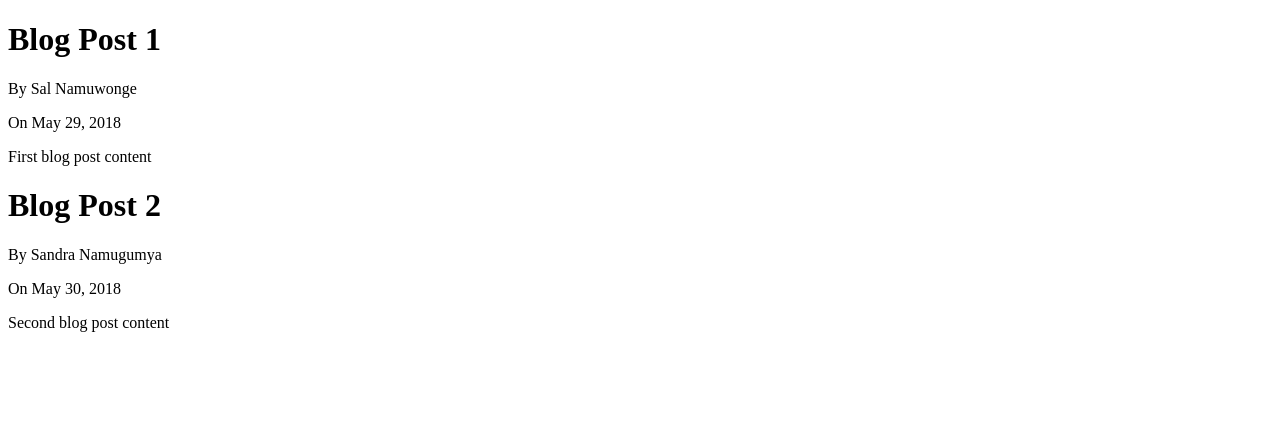
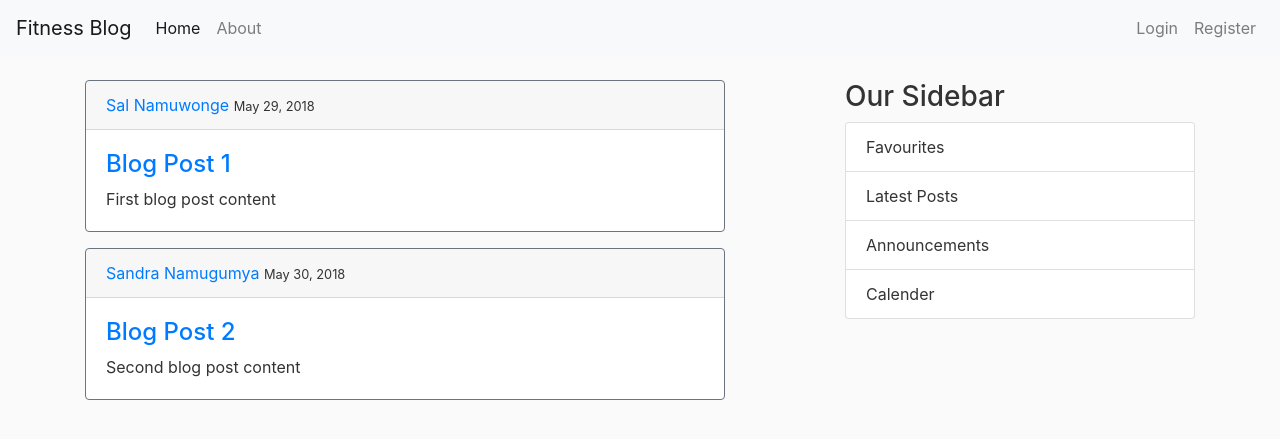
Before and after one commit to NamugumyaSandra/Fitness_Blog, a Flask app: page / in a window 1280 px wide. Shown: the top 439 px of the page. Run offline with Flask 2, Linux system fonts and the light colour scheme; some libraries are stand-ins or nearby versions.

Commit message:
Modify the home and layout files.

```diff
--- a/templates/home.html
+++ b/templates/home.html
@@ -1,9 +1,17 @@
 {% extends 'layout.html' %}
 {% block content %}
     {% for post in posts %}
-        <h1>{{ post.title }}</h1>
-        <p>By {{ post.author }} </p>
-        <p>On {{ post.date }} </p>
-        <p>{{ post.content }}</p>
+        <article class="media content-section"></article>
+            <div class="card border-secondary mb-3" style="max-width: 40rem;">
+                <div class="card-header">
+                    <a class="mb-2" href="#">{{ post.author  }}</a>
+                    <small class="pull-right">{{ post.date }}</small>
+                </div>
+                <div class="card-body">
+                    <h4><a class="card-title" href="#">{{ post.title }}</a></h4>
+                    <p class="card-text">{{ post.content }}</p>
+                </div>
+            </div>
+        </article>
     {% endfor %}
 {% endblock content %}
--- a/templates/layout.html
+++ b/templates/layout.html
@@ -1,6 +1,13 @@
 <!DOCTYPE html>
 <html>
 <head>
+    <!-- Required meta tags -->
+    <meta charset="utf-8">
+    <meta name="viewport" content="width=device-width, initial-scale=1, shrink-to-fit=no">
+
+    <!-- Bootstrap CSS -->
+    <link rel="stylesheet" href="{{ url_for('static', filename='bootstrap.min.css') }}" integrity="sha384-GJzZqFGwb1QTTN6wy59ffF1BuGJpLSa9DkKMp0DgiMDm4iYMj70gZWKYbI706tWS" crossorigin="anonymous">
+    <link rel="stylesheet" href="{{ url_for('static', filename='main.css') }}">
     {% if title %}
         <title>Fitness_Blog-{{title}}</title>
     {% else %}
@@ -8,7 +15,59 @@
     {% endif %}
 </head>
 <body>
-    {% block content %}
-    {% endblock content %}
+    <header class="site-header">
+        <nav class="navbar navbar-expand-lg navbar-light bg-light fixed-top">
+            <a class="navbar-brand" href="#">Fitness Blog</a>
+            <button class="navbar-toggler" type="button" data-toggle="collapse" data-target="#navbarColor03" aria-controls="navbarColor03" aria-expanded="false" aria-label="Toggle navigation">
+                <span class="navbar-toggler-icon"></span>
+            </button>
+
+            <div class="collapse navbar-collapse" id="navbarColor03">
+                <ul class="navbar-nav mr-auto">
+                <li class="nav-item active">
+                    <a class="nav-link" href="#">Home <span class="sr-only">(current)</span></a>
+                </li>
+                <li class="nav-item">
+                    <a class="nav-link" href="#">About</a>
+                </li>
+                </ul>
+                <div class="navbar-nav justify-content-end">
+                    <ul class="navbar-nav mr-auto">
+                    <li class="nav-item">
+                        <a class="nav-link" href="#">Login</a>
+                    </li>
+                    <li class="nav-item">
+                        <a class="nav-link" href="#">Register</a>
+                    </li>
+                    </ul>
+                </div>
+            </div>
+        </nav>
+    </header>
+    <main role="main" class="container">
+        <div class="row">
+            <div class="col-sm-8">
+                {% block content %}
+                {% endblock content %}
+            </div>
+            <div class="col-sm-4">
+                <div class="content-section">
+                    <h3>Our Sidebar</h3>
+                    <ul class="list-group">
+                        <li class="list-group-item">Favourites</li>
+                        <li class="list-group-item">Latest Posts</li>
+                        <li class="list-group-item">Announcements</li>
+                        <li class="list-group-item">Calender</li>
+                    </ul>
+                </div>
+            </div>
+        </div>
+    </main>
+
+    <!-- Optional JavaScript -->
+    <!-- jQuery first, then Popper.js, then Bootstrap JS -->
+    <script src="{{ url_for('static', filename='jquery-3.3.1.slim.min.js') }}" integrity="sha384-q8i/X+965DzO0rT7abK41JStQIAqVgRVzpbzo5smXKp4YfRvH+8abtTE1Pi6jizo" crossorigin="anonymous"></script>
+    <script src="{{ url_for('static', filename='popper.min.js') }}" integrity="sha384-wHAiFfRlMFy6i5SRaxvfOCifBUQy1xHdJ/yoi7FRNXMRBu5WHdZYu1hA6ZOblgut" crossorigin="anonymous"></script>
+    <script src="{{ url_for('static', filename='bootstrap.min.js') }}" integrity="sha384-B0UglyR+jN6CkvvICOB2joaf5I4l3gm9GU6Hc1og6Ls7i6U/mkkaduKaBhlAXv9k" crossorigin="anonymous"></script>
 </body>
 </html>
```
